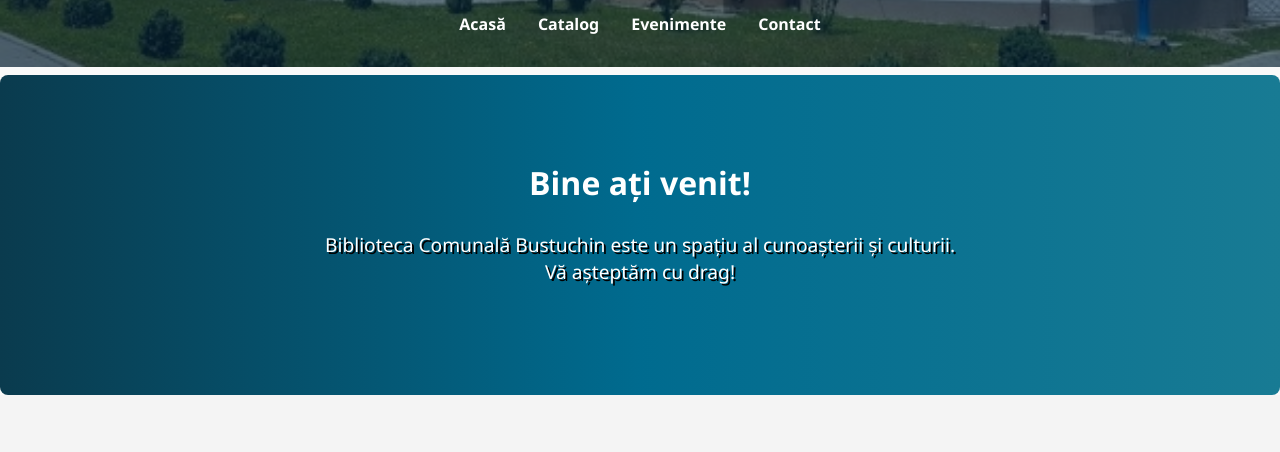
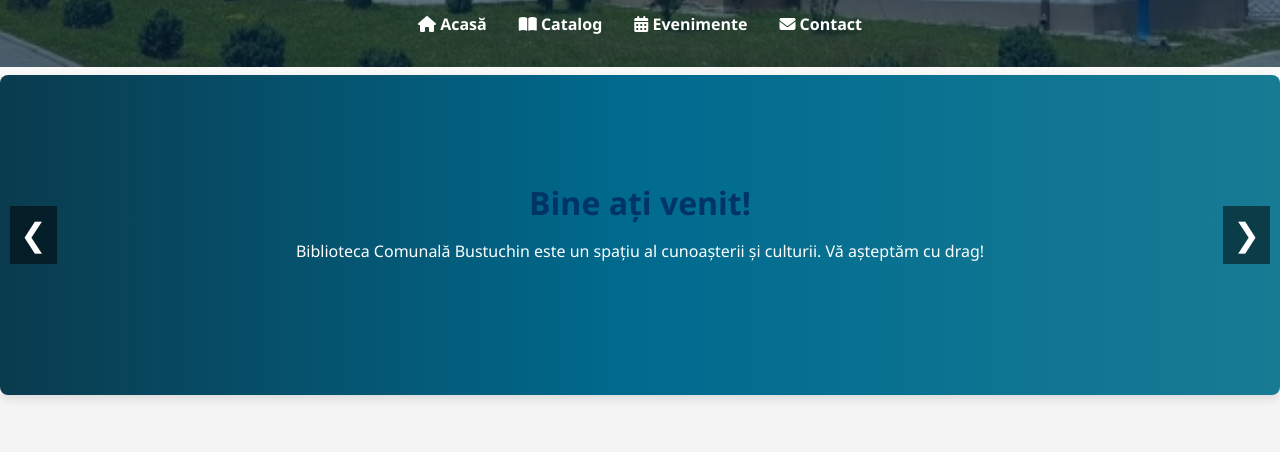
Before and after one commit to madalinglavan/bibliotecabustuchin, a plain HTML site: page index.html in a window 1280 px wide. Shown: the part 291-743 px from the top of the page. Drawn offline with Linux system fonts and the light colour scheme; no server answers.

Commit message:
Add files via upload

```diff
--- a/index.html
+++ b/index.html
@@ -3,6 +3,7 @@
 <head>
   <meta charset="UTF-8" />
   <meta name="viewport" content="width=device-width, initial-scale=1.0"/>
+  <link rel="stylesheet" href="https://cdnjs.cloudflare.com/ajax/libs/font-awesome/6.5.0/css/all.min.css">
   <link rel="stylesheet" href="https://cdnjs.cloudflare.com/ajax/libs/font-awesome/5.15.4/css/all.min.css">
   <title>Biblioteca Comunală Bustuchin</title>
   <link rel="stylesheet" href="style.css" />
@@ -19,22 +20,43 @@
     </div>
     <nav>
       <ul>
-        <li><a href="index.html">Acasă</a></li>
-        <li><a href="#catalog">Catalog</a></li>
-        <li><a href="#evenimente">Evenimente</a></li>
-        <li><a href="#contact">Contact</a></li>
+        <li><a href="index.html"><i class="fa-solid fa-house"></i> Acasă</a></li>
+        <li><a href="#catalog"><i class="fa-solid fa-book-open"></i> Catalog</a></li>
+        <li><a href="#evenimente"><i class="fa-solid fa-calendar-days"></i> Evenimente</a></li>
+        <li><a href="#contact"><i class="fa-solid fa-envelope"></i> Contact</a></li>
       </ul>
     </nav>
 
   </header>
 
-  <main>
-    <section class="welcome">
-      <h2>Bine ați venit!</h2>
-      <p>Biblioteca Comunală Bustuchin este un spațiu al cunoașterii și culturii. <br>
-         Vă așteptăm cu drag!</p>
-    </section>
-  </main>
+  <section class="welcome-slider">
+    <div class="slides">
+      <!-- Slide 1: Mesajul de bun venit -->
+      <div class="slide">
+        <h2>Bine ați venit!</h2>
+        <p>Biblioteca Comunală Bustuchin este un spațiu al cunoașterii și culturii. Vă așteptăm cu drag!</p>
+      </div>
+
+      <!-- Slide 2: Recomandare carte -->
+      <div class="slide">
+        <h3>Recomandare Carte</h3>
+        <p>„Titlul Cărții” este o lectură fascinantă despre...</p>
+      </div>
+
+      <!-- Slide 3: Eveniment viitor -->
+      <div class="slide">
+        <h3>Eveniment Viitor</h3>
+        <p>Vino la evenimentul nostru din 20 mai pentru...</p>
+      </div>
+
+      <!-- Poți adăuga mai multe slide-uri aici -->
+    </div>
+
+    <!-- Butoane pentru navigare -->
+    <button class="prev">&#10094;</button>
+    <button class="next">&#10095;</button>
+  </section>
+
   <section id="contact">
     <div class="contact-container">
       <!-- Card pentru Telefon -->
@@ -61,7 +83,7 @@
   </section>
 
   <section id="catalog">
-    <h2>📚 Catalogul Cărților</h2>
+    <h2><i class="fa-solid fa-book-open"></i> Catalogul Cărților</h2>
 
     <!-- Căutare dedicată catalogului -->
     <div class="catalog-filters">
@@ -124,7 +146,7 @@
 
 
   <section id="evenimente">
-    <h1>Evenimente</h1>
+    <h1><i class="fa-solid fa-calendar-days"></i> Evenimente</h1>
     <div class="events-container">
       <div class="event">
         <!-- Titlu -->
@@ -290,10 +312,10 @@
       <div class="footer-column">
         <h3>Linkuri utile</h3>
         <ul>
-          <li><a href="index.html">Acasă</a></li>
-          <li><a href="#catalog">Catalog</a></li>
-          <li><a href="#evenimente">Evenimente</a></li>
-          <li><a href="#contact">Contact</a></li>
+          <li><a href="index.html"><i class="fa-solid fa-house"></i> Acasă</a></li>
+          <li><a href="#catalog"><i class="fa-solid fa-book-open"></i> Catalog</a></li>
+          <li><a href="#evenimente"><i class="fa-solid fa-calendar-days"></i> Evenimente</a></li>
+          <li><a href="#contact"><i class="fa-solid fa-envelope"></i> Contact</a></li>
         </ul>
       </div>
     </div>
--- a/script.js
+++ b/script.js
@@ -152,3 +152,40 @@ function enableHorizontalScroll(containerSelector) {
 // Activezi scrollul pentru ambele containere
 enableHorizontalScroll('.book-grid');
 enableHorizontalScroll('.events-container');
+
+
+
+
+
+
+let currentSlide = 0;
+const slides = document.querySelectorAll('.slide');
+const totalSlides = slides.length;
+const prevButton = document.querySelector('.prev');
+const nextButton = document.querySelector('.next');
+
+// Funcția pentru a schimba slide-ul
+function goToSlide(index) {
+  if (index < 0) {
+    currentSlide = totalSlides - 1;
+  } else if (index >= totalSlides) {
+    currentSlide = 0;
+  } else {
+    currentSlide = index;
+  }
+
+  const offset = -currentSlide * 100;
+  document.querySelector('.slides').style.transform = `translateX(${offset}%)`;
+}
+
+// Navigare manuală
+prevButton.addEventListener('click', () => goToSlide(currentSlide - 1));
+nextButton.addEventListener('click', () => goToSlide(currentSlide + 1));
+
+// Navigare automată
+setInterval(() => {
+  goToSlide(currentSlide + 1);
+}, 7000); // Schimbă slide-ul la fiecare 5 secunde
+
+// La început, să arătăm primul slide
+goToSlide(currentSlide);
--- a/style.css
+++ b/style.css
@@ -124,36 +124,6 @@ nav a {
 }
 
 
-
-.welcome {
-  background: #2A7B9B;
-background: linear-gradient(90deg, rgb(10, 59, 78) 0%, rgba(0, 107, 143, 1) 50%, rgba(24, 123, 148, 1) 100%);
-  border-radius: 8px;
-  margin-top: .5rem;
-  text-align: center;
-  color: #fff;
-  min-width: 90%;
-  max-width: 100%;
-  height: 25vh;
-}
-.welcome h2{
-  font-size: 2rem;
-
-}
-.welcome p{
-  text-shadow: 2px 2px  0 rgb(0, 0, 0);
-  font-size: 1.2rem;
-  text-decoration: solid;
-}
-.info ul {
-  padding-left: 1.5rem;
-}
-
-
-.highlight {
-  background-color: yellow;
-  font-weight: bold;
-}
 .search-container {
   display: flex;
   justify-content: center;
@@ -189,7 +159,7 @@ section {
   min-width: 90%;
 }
 
-#catalog h2 {
+#catalog h2, #evenimente h1 {
   font-size: 2.2rem;
   margin-bottom: 2rem;
 }
@@ -495,6 +465,72 @@ footer a:hover {
 
 
 
+/* Stiluri pentru Slider */
+.welcome-slider {
+  position: relative;
+  max-width: 100%;
+  margin: auto;
+  overflow: hidden;
+  border-radius: 8px;
+  box-shadow: 0 4px 10px rgba(0, 0, 0, 0.1);
+   background: #2A7B9B;
+  background: linear-gradient(90deg, rgb(10, 59, 78) 0%, rgba(0, 107, 143, 1) 50%, rgba(24, 123, 148, 1) 100%);
+  border-radius: 8px;
+  margin-top: .5rem;
+  text-align: center;
+  color: #fff;
+  min-width: 90%;
+  max-width: 100%;
+  height: 25vh;
+}
+
+.slides {
+  display: flex;
+  transition: transform 0.5s ease-in-out;
+}
+
+.slide {
+  min-width: 100%;
+  box-sizing: border-box;
+  padding: 20px;
+  text-align: center;
+}
+
+.slide h2, .slide h3 {
+  font-size: 2rem;
+  margin-bottom: 1rem;
+  color: #003366;
+}
+
+.slide p {
+  font-size: 1rem;
+}
+
+/* Butoane pentru navigare */
+.prev, .next {
+  position: absolute;
+  top: 50%;
+  background-color: rgba(0, 0, 0, 0.5);
+  color: white;
+  border: none;
+  padding: 10px;
+  cursor: pointer;
+  font-size: 2rem;
+  z-index: 10;
+  transform: translateY(-50%);
+}
+
+.prev {
+  left: 10px;
+}
+
+.next {
+  right: 10px;
+}
+
+.prev:hover, .next:hover {
+  background-color: rgba(0, 0, 0, 0.8);
+}
 
 
 
```
